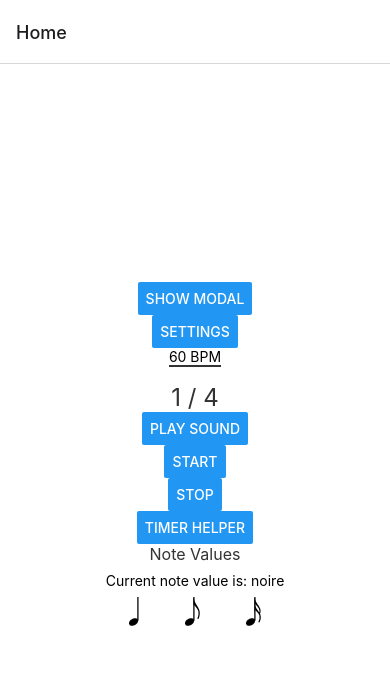
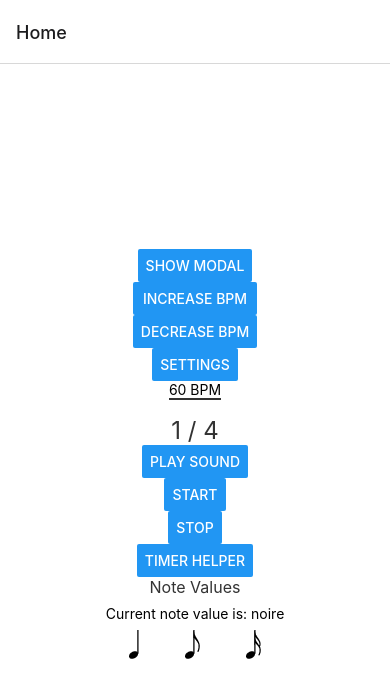
Before and after one commit to tdimnet/a-guitarists-best-friend, a React Native app: screen / in a window 390 px wide. Shown: the top 698 px of the page. Built offline with nearby package versions, Linux system fonts and the light colour scheme.

Commit message:
Adding buttons for increase and decrease BPM

```diff
--- a/src/screens/Home/index.js
+++ b/src/screens/Home/index.js
@@ -62,6 +62,16 @@ export default function Home({ navigation }) {
     await sound.playAsync();
   }
 
+  function updateBpm(action) {
+    if (action === "increase") {
+      setBpm(bpm + 1);
+    } else if (action === "decrease") {
+      setBpm(bpm - 1);
+    } else {
+      throw new Error("Unknown action");
+    }
+  }
+
   return (
     <View style={styles.container}>
       <Modal animationType="slide" transparent={false} visible={isVisible}>
@@ -69,7 +79,22 @@ export default function Home({ navigation }) {
       </Modal>
 
       <Button onPress={() => setIsVisible(true)} title="Show Modal" />
-      <Button onPress={() => navigation.navigate('Settings')} title="Settings" />
+      <View>
+        <Button
+          onPress={() => updateBpm("increase")}
+          disabled={bpm === 200}
+          title="Increase BPM"
+        />
+        <Button
+          onPress={() => updateBpm("decrease")}
+          disabled={bpm === 40}
+          title="Decrease BPM"
+        />
+      </View>
+      <Button
+        onPress={() => navigation.navigate("Settings")}
+        title="Settings"
+      />
       <View style={styles.bpmContainer}>
         <Text>{bpm} BPM</Text>
       </View>
--- a/src/screens/Settings/index.js
+++ b/src/screens/Settings/index.js
@@ -6,5 +6,5 @@ export default function Screen() {
     <View>
       <Text>Hello, Settings</Text>
     </View>
-  )
+  );
 }
```
Also changed, not shown: 1 other file (tests, documents, lock files or other folders).
